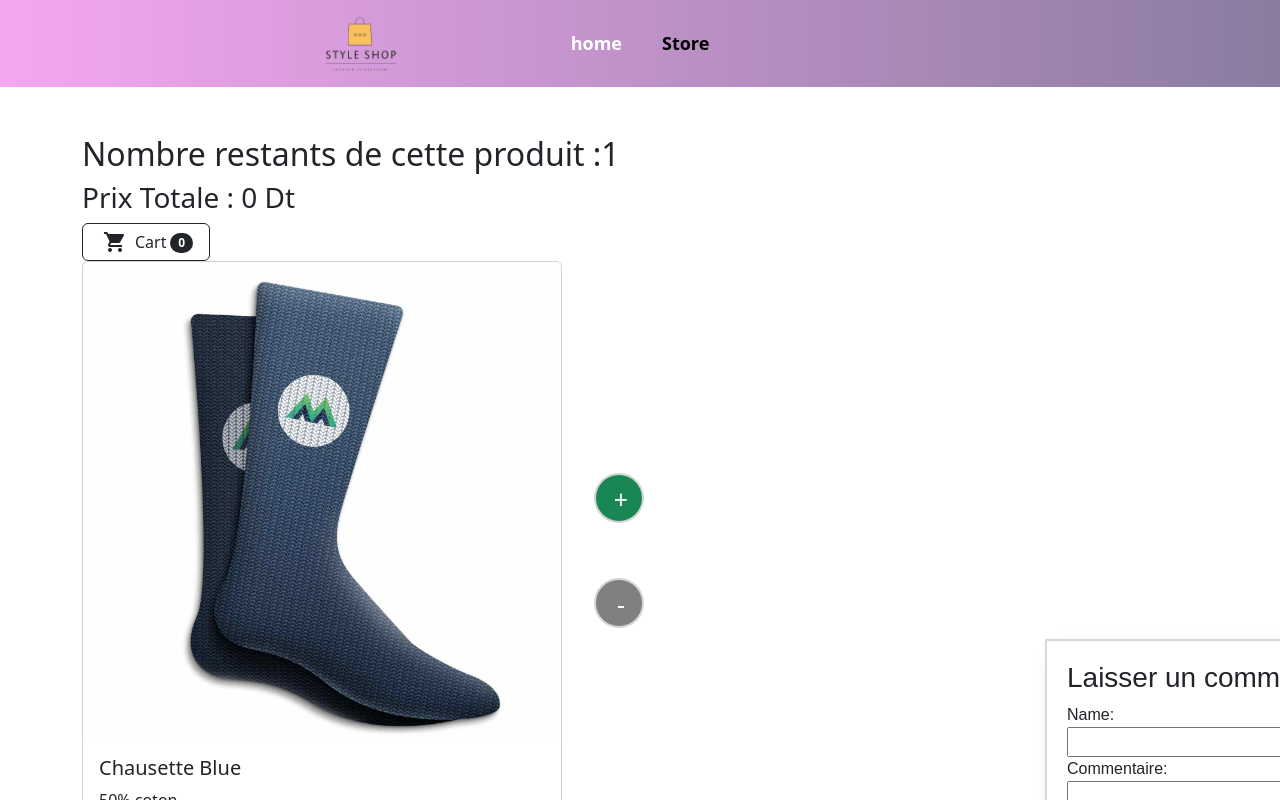
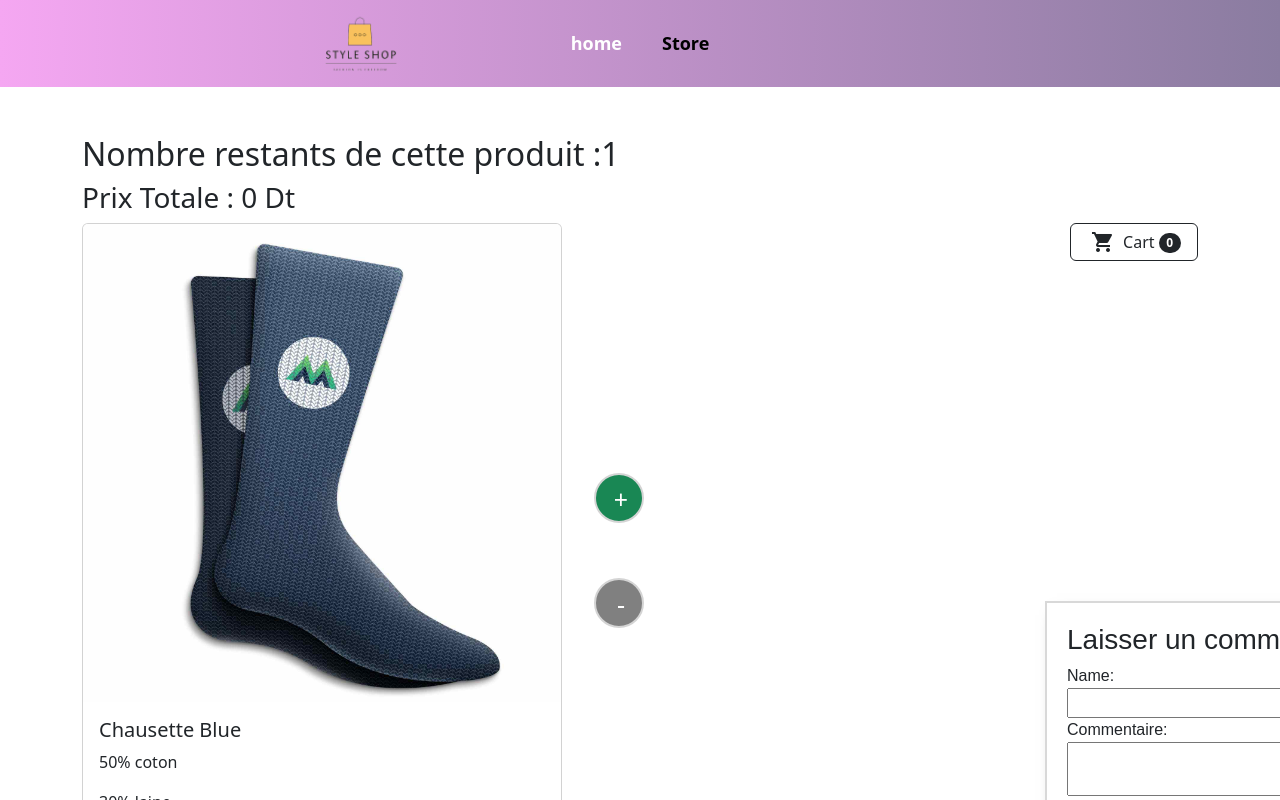
Before and after one commit to TalelMejri/First_Vue_Project, a Vue app: page /about in a window 1280 px wide. Shown: the top 800 px of the page. Built offline with nearby package versions, Linux system fonts and the light colour scheme.

Commit message:
float right carte

```diff
--- a/src/components/product_disaplay.vue
+++ b/src/components/product_disaplay.vue
@@ -8,7 +8,7 @@
  </ul>
 
 
- <button class="btn btn-outline-dark d-flex" data-bs-toggle="modal" data-bs-target="#exampleModal">
+ <button class="btn btn-outline-dark d-flex float-end" data-bs-toggle="modal" data-bs-target="#exampleModal">
       <i  class="material-icons mx-2"> shopping_cart</i>
          Cart
    <span class="badge bg-dark text-white rounded-pill mt-1 mx-1">{{carte}}</span>
```
